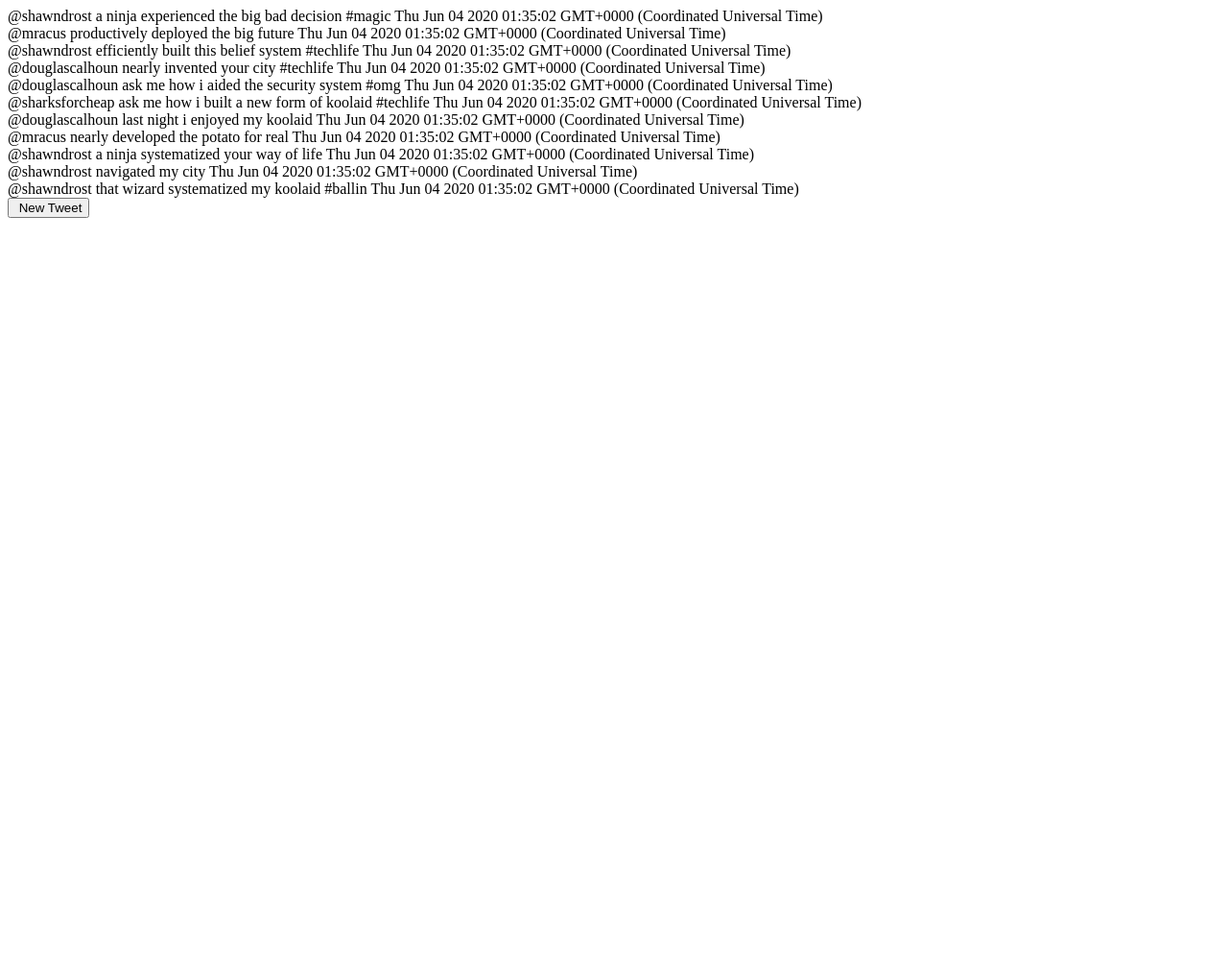
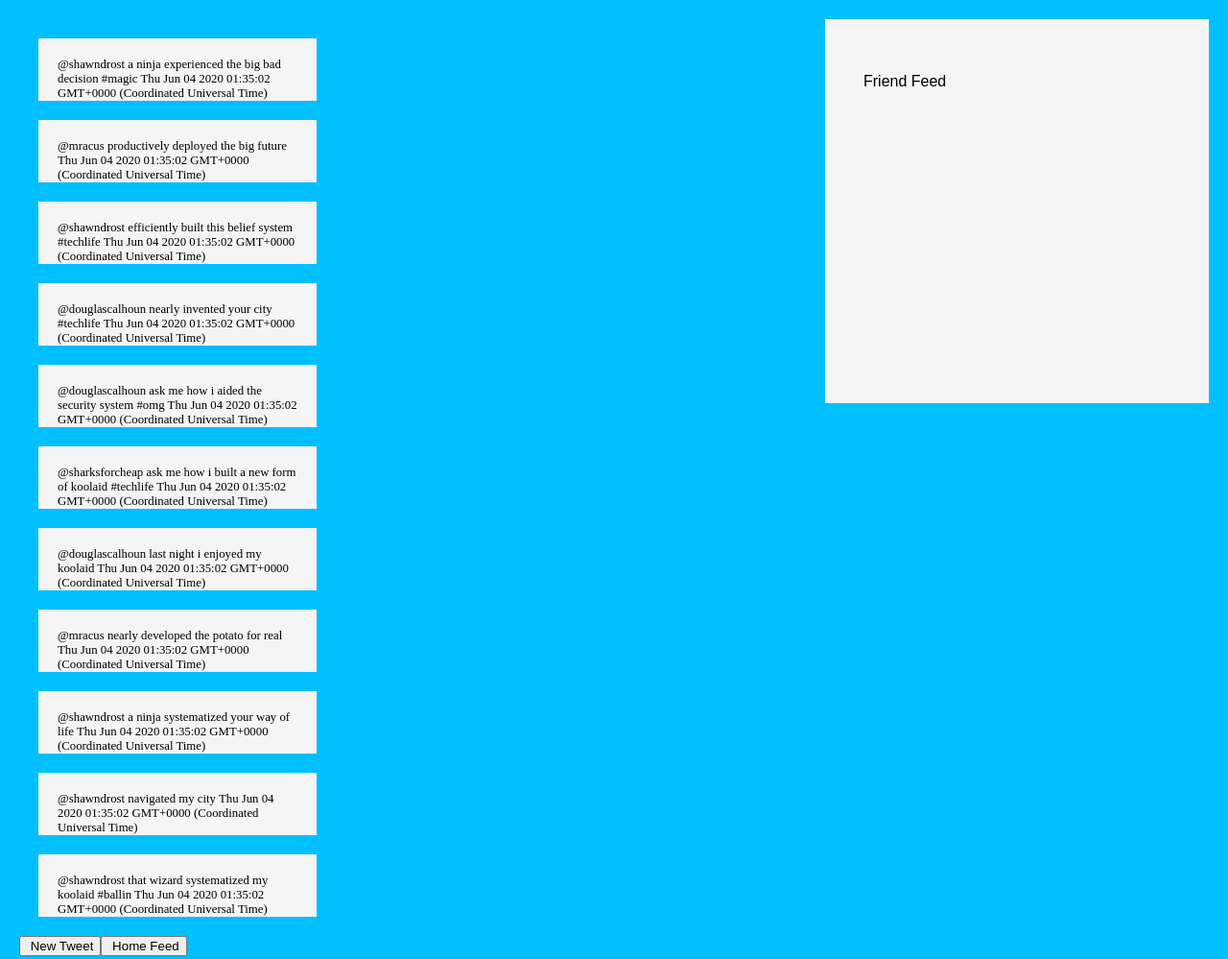
Before and after one commit to Rdecoster/Twiddler, a plain HTML site: page index.html in a window 1280 px wide. Shown: the whole page at 96% size. Before the commit the page ends 800 px from the top, so only its background shows below. Drawn offline with Linux system fonts and the light colour scheme.

Commit message:
adding minor css fixed bugs

```diff
--- a/index.html
+++ b/index.html
@@ -20,6 +20,8 @@
       $(document).ready(function(){
         var $body = $('body');
         var $newsFeed = $('<div class=feed></div>');
+        var $selUser= $('<div class=userfeed><p>Friend Feed</p></div>');
+        $selUser.appendTo($body);
         $newsFeed.appendTo($body);
         // $body.html('');
 
@@ -44,10 +46,7 @@
             $tweet.appendTo($newsFeed);
             $user.addClass(tweet.user).attr('data-user', tweet.user).text('@' + tweet.user +' ').appendTo($tweet)
 
-            $message.text(tweet.message + ' ' + tweet.created_at).appendTo($tweet)
-
-
-
+            $message.text(tweet.message + ' ' + tweet.created_at).appendTo($tweet);
           index -= 1;
 
         }
@@ -78,6 +77,7 @@
             $ntweet.appendTo($newsFeed);
             $nuser.addClass(tweet.user).attr('data-user', tweet.user).text('@' + tweet.user +' ').appendTo($ntweet)
             $nmessage.text(tweet.message + ' ' + tweet.created_at).appendTo($ntweet)
+        })
 
 
 
@@ -105,16 +105,22 @@
         $("div:contains('" + user +"')").show(100);
         });
 
+
+          //Generating button and New Tweet
+          var $button = $("<input class='btnhome' type=button value=' Home Feed'>");
+        $button.appendTo($body);
+        $button.on('click', function () {
+
       })
-      // ('.tweet' ).on("mouseover",".user", function( ) {
-      //     // event.preventDefault();
-      //   $(this).css("background-color", "green");
-      //     });
+      ('.tweet' ).on("mouseover",".user", function( ) {
+          // event.preventDefault();
+        $(this).css("background-color", "green");
+          });
 
-      //     $('.tweet').on("mouseout",".user", function( ) {
-      //       // event.preventDefault();
-      //     $(this).css('background-color', 'white')
-      //     });
+          $('.tweet').on("mouseout",".user", function( ) {
+            // event.preventDefault();
+          $(this).css('background-color', 'white')
+          });
 
 
 
--- a/layout.css
+++ b/layout.css
@@ -0,0 +1,36 @@
+
+
+
+body { margin: 10px;
+padding: 10px;
+background-color: deepskyblue;
+
+
+}
+
+.tweet {
+margin: 20px;
+padding: 20px;
+
+width: 250px;
+height: 25px;
+overflow: hidden;
+background-color: whitesmoke;
+font-size: 80%;
+word-wrap: break-word
+
+}
+
+
+.userfeed{
+  float: right;
+  height: 400px;
+  width:  400px;
+  background-color: whitesmoke
+}
+
+p {
+  padding: 10%;
+  font-family: sans-serif
+
+}
```
